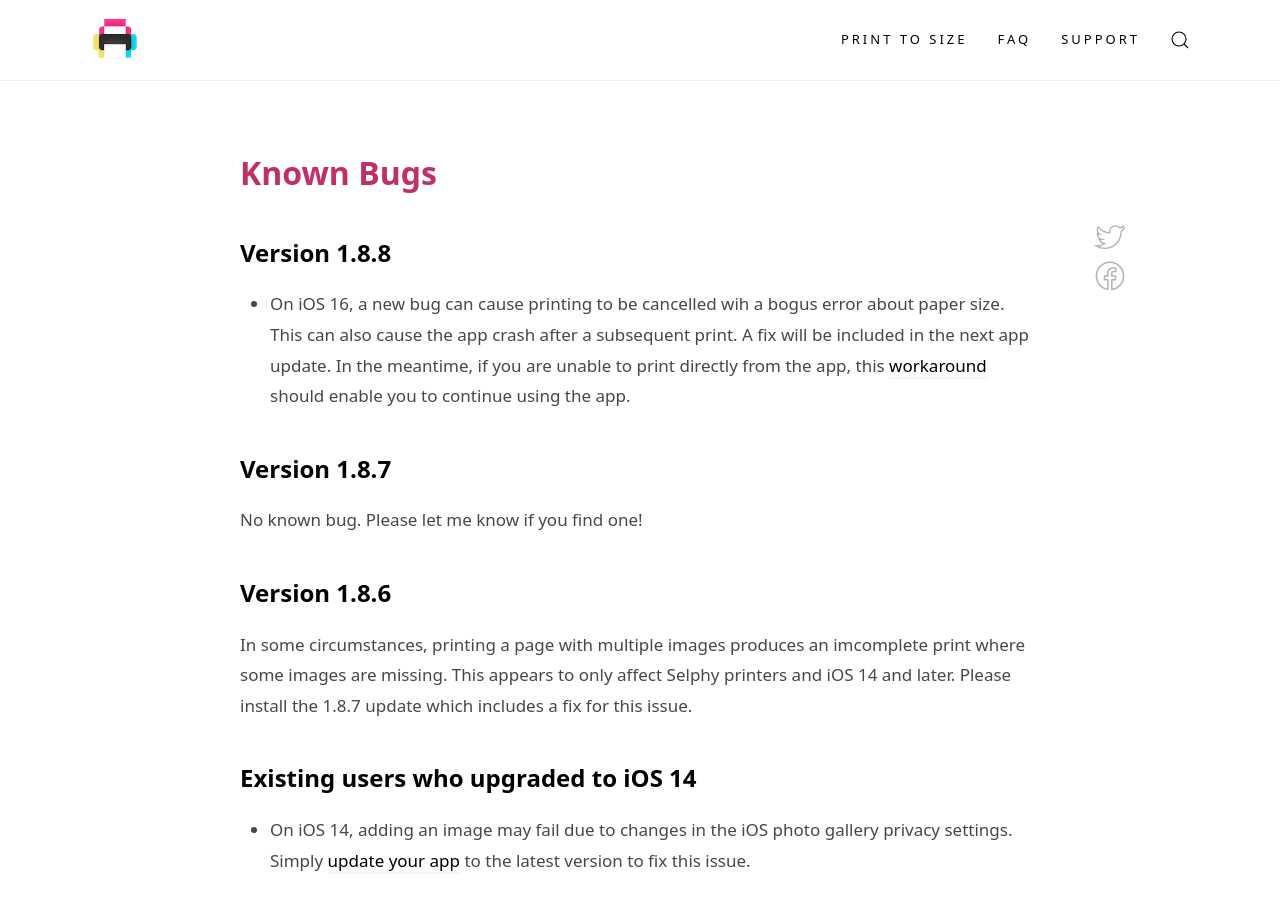
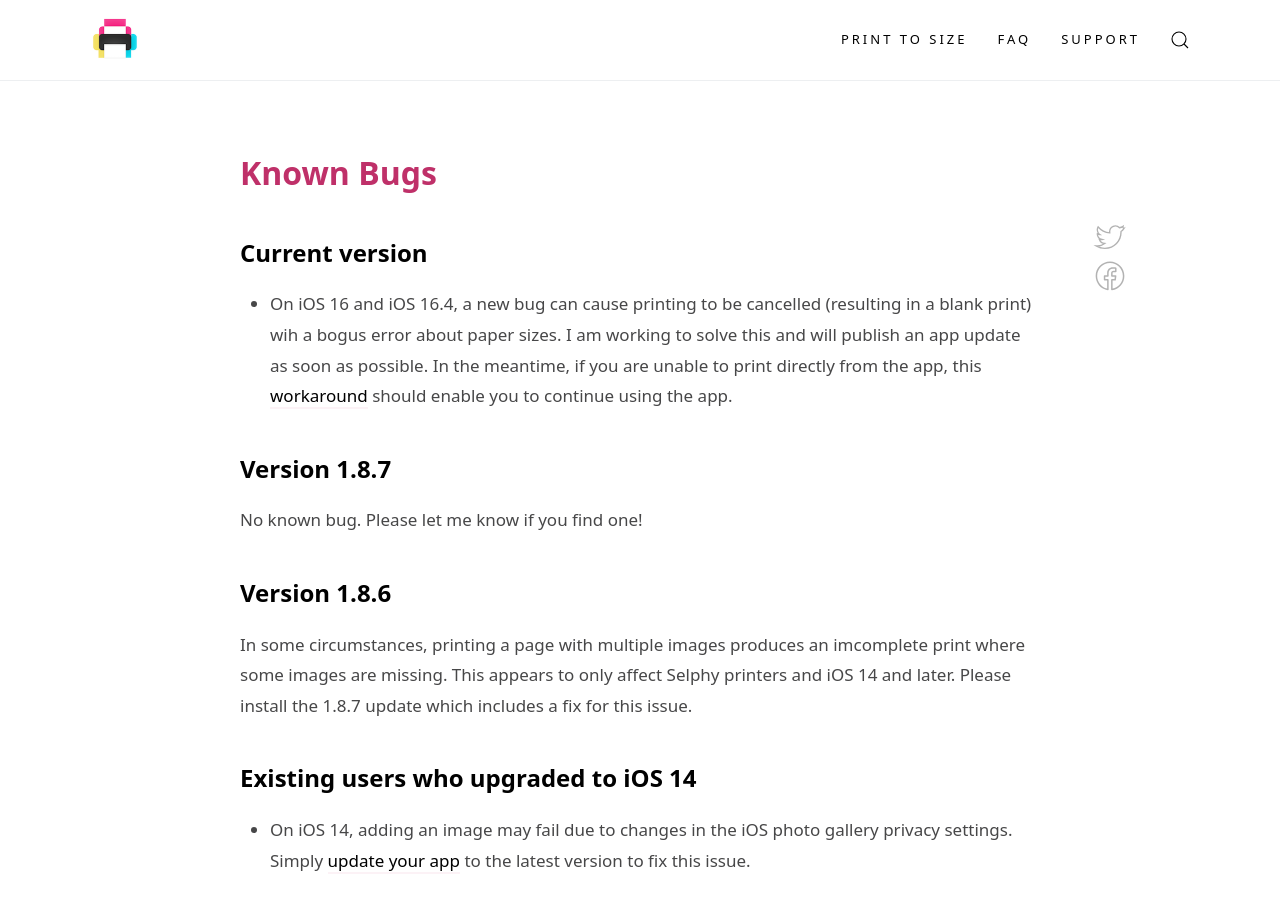
Before and after one commit to Clafou/support.print, a Jekyll site: the page built from _posts/2019-03-06-known-bugs.md, in a window 1280 px wide and 900 px high. Built offline with Jekyll 4.4.1, drawn with Linux system fonts in a browser that asks for light colours.

Commit message:
Updated the known bugs about iOS 16 paper sizes bug

```diff
--- a/_posts/2019-03-06-known-bugs.md
+++ b/_posts/2019-03-06-known-bugs.md
@@ -4,9 +4,9 @@ title: Known Bugs
 categories: [Troubleshooting]
 ---
 
-### Version 1.8.8
+### Current version
 
-* On iOS 16, a new bug can cause printing to be cancelled wih a bogus error about paper size. This can also cause the app crash after a subsequent print. A fix will be included in the next app update. In the meantime, if you are unable to print directly from the app, this [workaround](/printing-outside-the-app) should enable you to continue using the app.
+* On iOS 16 and iOS 16.4, a new bug can cause printing to be cancelled (resulting in a blank print) wih a bogus error about paper sizes. I am working to solve this and will publish an app update as soon as possible. In the meantime, if you are unable to print directly from the app, this [workaround](/printing-outside-the-app) should enable you to continue using the app.
 
 ### Version 1.8.7
 
```
